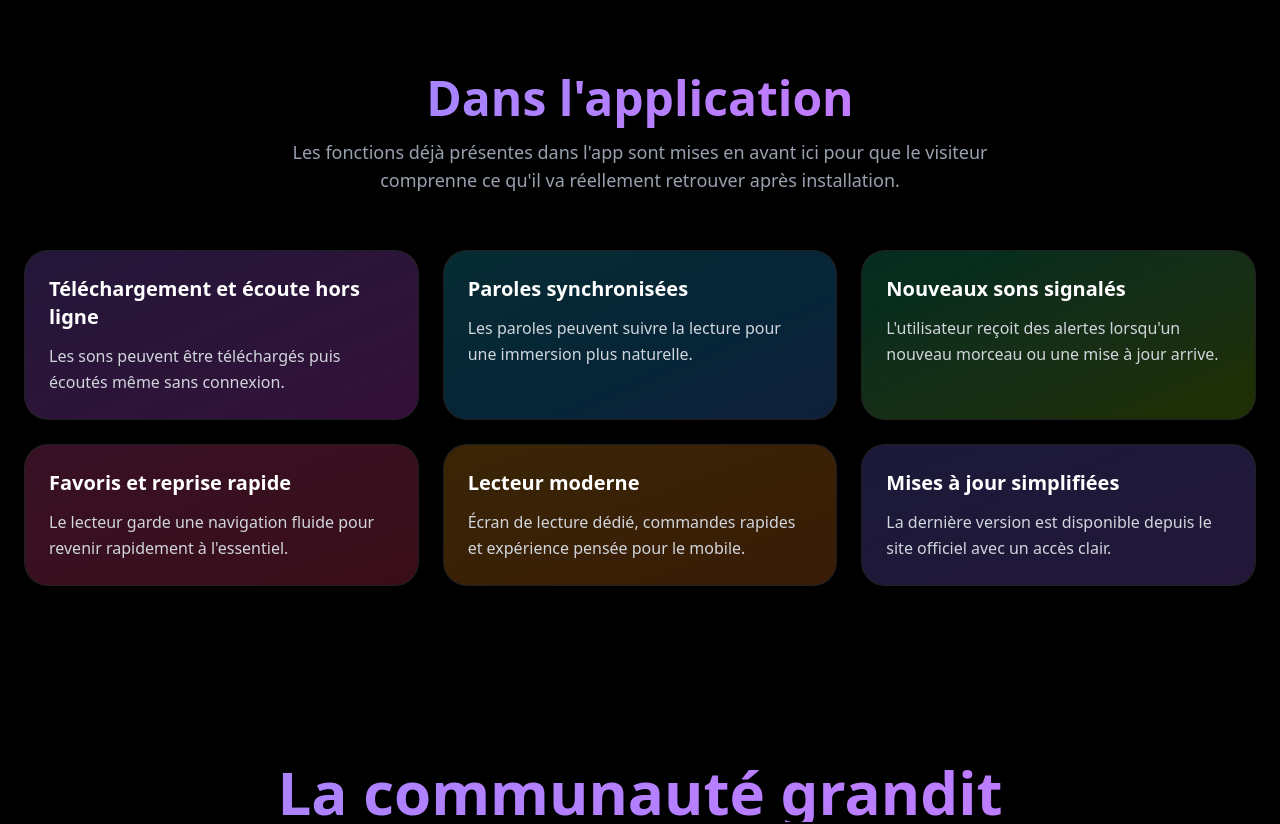
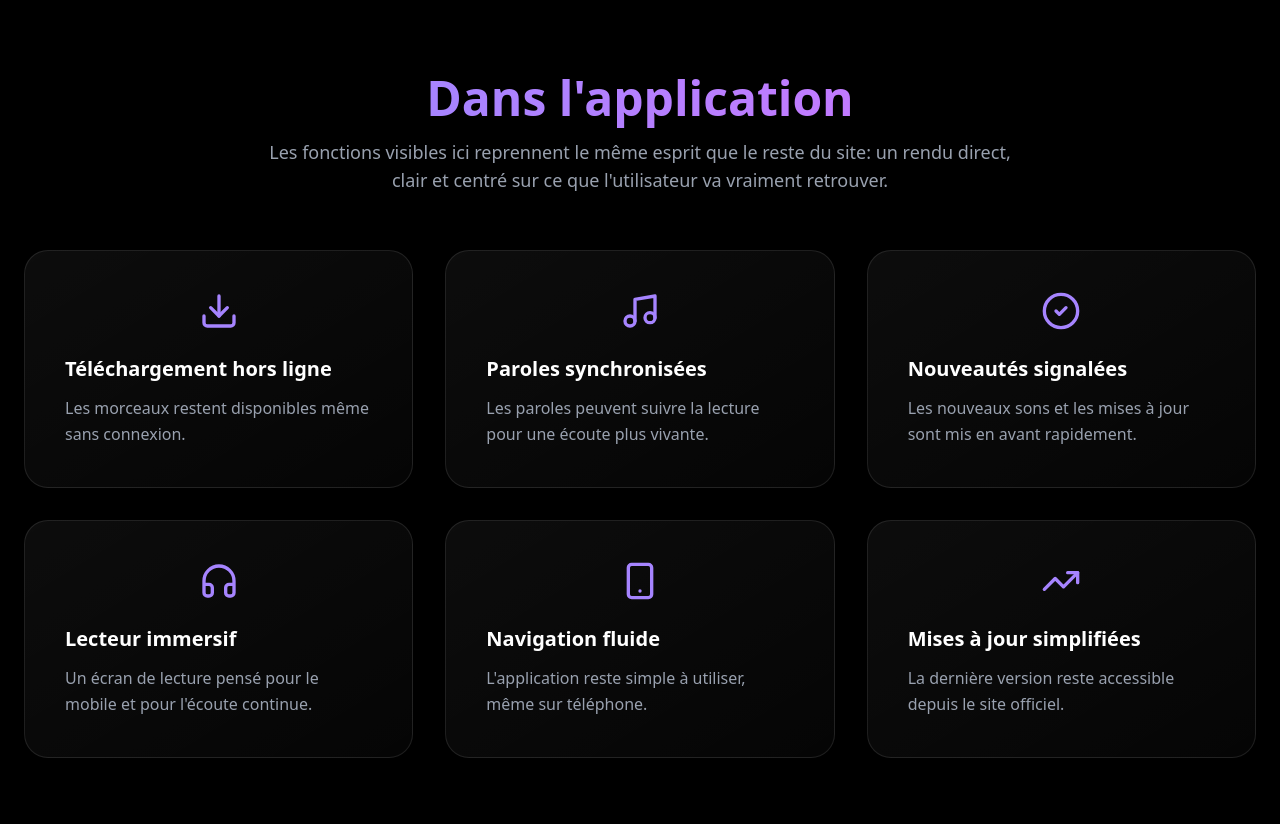
Before and after one commit to Zizou-oss/2block-web, a React (Vite) app: page / in a window 1280 px wide. Shown: the part 1440-2264 px from the top of the page. Built offline with nearby package versions, Linux system fonts and the light colour scheme; no server answers.

Commit message:
refactor: align app features section with site cards

```diff
--- a/src/App.jsx
+++ b/src/App.jsx
@@ -349,41 +349,47 @@ function HomePage() {
               </span>
             </h2>
             <p className="mx-auto max-w-3xl text-lg text-gray-400">
-              Les fonctions déjà présentes dans l&apos;app sont mises en avant ici pour que
-              le visiteur comprenne ce qu&apos;il va réellement retrouver après installation.
+              Les fonctions visibles ici reprennent le même esprit que le reste du site:
+              un rendu direct, clair et centré sur ce que l&apos;utilisateur va vraiment retrouver.
             </p>
           </motion.div>
 
-          <div className="grid gap-6 md:grid-cols-2 xl:grid-cols-3">
-            <AppFeature
-              title="Téléchargement et écoute hors ligne"
-              text="Les sons peuvent être téléchargés puis écoutés même sans connexion."
-              accent="from-violet-500/20 to-fuchsia-500/20"
+          <div className="grid gap-8 md:grid-cols-2 xl:grid-cols-3">
+            <Feature
+              icon={<Download size={40} />}
+              title="Téléchargement hors ligne"
+              text="Les morceaux restent disponibles même sans connexion."
+              delay={0}
             />
-            <AppFeature
+            <Feature
+              icon={<Music size={40} />}
               title="Paroles synchronisées"
-              text="Les paroles peuvent suivre la lecture pour une immersion plus naturelle."
-              accent="from-cyan-500/20 to-blue-500/20"
+              text="Les paroles peuvent suivre la lecture pour une écoute plus vivante."
+              delay={0.05}
             />
-            <AppFeature
-              title="Nouveaux sons signalés"
-              text="L&apos;utilisateur reçoit des alertes lorsqu&apos;un nouveau morceau ou une mise à jour arrive."
-              accent="from-emerald-500/20 to-lime-500/20"
+            <Feature
+              icon={<CheckCircle2 size={40} />}
+              title="Nouveautés signalées"
+              text="Les nouveaux sons et les mises à jour sont mis en avant rapidement."
+              delay={0.1}
             />
-            <AppFeature
-              title="Favoris et reprise rapide"
-              text="Le lecteur garde une navigation fluide pour revenir rapidement à l&apos;essentiel."
-              accent="from-pink-500/20 to-rose-500/20"
+            <Feature
+              icon={<Headphones size={40} />}
+              title="Lecteur immersif"
+              text="Un écran de lecture pensé pour le mobile et pour l&apos;écoute continue."
+              delay={0.15}
             />
-            <AppFeature
-              title="Lecteur moderne"
-              text="Écran de lecture dédié, commandes rapides et expérience pensée pour le mobile."
-              accent="from-amber-500/20 to-orange-500/20"
+            <Feature
+              icon={<Smartphone size={40} />}
+              title="Navigation fluide"
+              text="L&apos;application reste simple à utiliser, même sur téléphone."
+              delay={0.2}
             />
-            <AppFeature
+            <Feature
+              icon={<TrendingUp size={40} />}
               title="Mises à jour simplifiées"
-              text="La dernière version est disponible depuis le site officiel avec un accès clair."
-              accent="from-indigo-500/20 to-violet-500/20"
+              text="La dernière version reste accessible depuis le site officiel."
+              delay={0.25}
             />
           </div>
         </div>
@@ -784,24 +790,6 @@ function MetaPill({ label, value }) {
   );
 }
 
-function AppFeature({ title, text, accent }) {
-  return (
-    <motion.div
-      initial={{ opacity: 0, y: 24 }}
-      whileInView={{ opacity: 1, y: 0 }}
-      viewport={{ once: true }}
-      transition={{ duration: 0.45 }}
-      className="relative overflow-hidden rounded-3xl border border-white/10 bg-white/[0.03] p-6 backdrop-blur-xl"
-    >
-      <div className={`absolute inset-0 bg-gradient-to-br ${accent}`} />
-      <div className="relative z-10">
-        <h3 className="mb-3 text-xl font-bold text-white">{title}</h3>
-        <p className="leading-relaxed text-gray-300">{text}</p>
-      </div>
-    </motion.div>
-  );
-}
-
 function formatMetricValue(value) {
   if (typeof value !== "number" || Number.isNaN(value)) {
     return "--";
```
Also changed, not shown: 3 other files (tests, documents, lock files or other folders).
